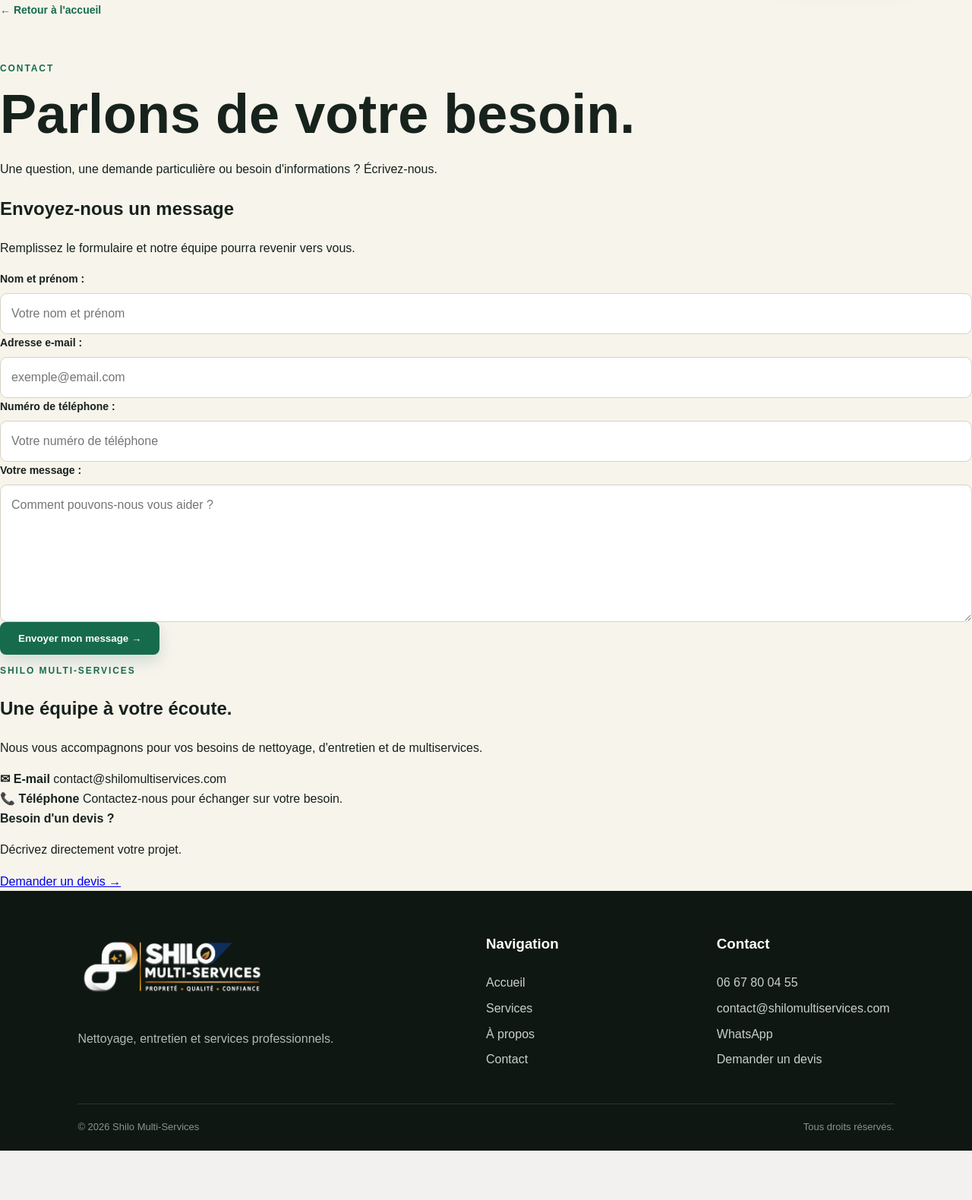
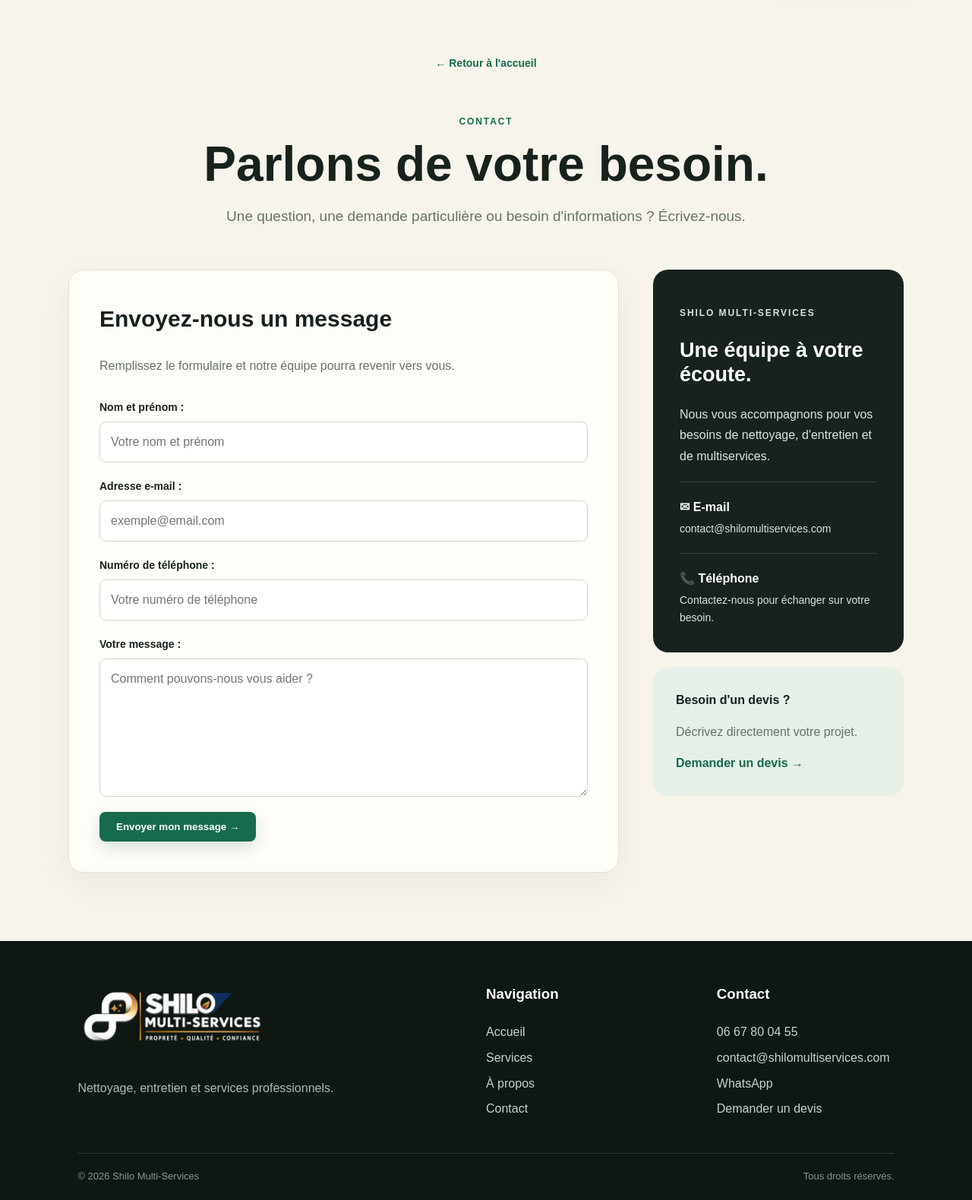
Before and after one commit to Jere623/shilomultiservices, a Django app: page /contact/ in a window 1280 px wide. Shown: the part 90-1670 px from the top of the page at 76% size. Before the commit the page ends 1605 px from the top, so only its background shows below. Run offline with Django 5.2, Linux system fonts and the light colour scheme.

Commit message:
site.css

```diff
--- a/static/css/site.css
+++ b/static/css/site.css
@@ -1583,3 +1583,138 @@ h1 em {
         text-align: center;
     }
 }
+
+/* =========================================
+   CONTACT
+   ========================================= */
+
+.contact-page {
+    max-width: 1180px;
+    margin: auto;
+    padding: 70px 40px 90px;
+}
+
+.contact-header {
+    max-width: 800px;
+    margin: 0 auto 55px;
+    text-align: center;
+}
+
+.contact-header h1 {
+    font-size: clamp(42px, 6vw, 64px);
+    line-height: 1.05;
+    margin: 10px 0 20px;
+}
+
+.contact-header > p:last-child {
+    color: #66736b;
+    font-size: 19px;
+}
+
+.contact-layout {
+    display: grid;
+    grid-template-columns: minmax(0, 1fr) 330px;
+    gap: 45px;
+    align-items: start;
+}
+
+.contact-form-card {
+    background: #fffdf8;
+    border: 1px solid #e8e1d2;
+    border-radius: 20px;
+    padding: 40px;
+    box-shadow: 0 15px 45px rgba(0,0,0,.05);
+}
+
+.contact-form-card h2 {
+    margin-top: 0;
+    font-size: 30px;
+}
+
+.form-description {
+    color: #66736b;
+    margin-bottom: 30px;
+}
+
+.contact-form-card form {
+    display: flex;
+    flex-direction: column;
+    gap: 20px;
+}
+
+.contact-form-card .btn {
+    align-self: flex-start;
+    border: 0;
+}
+
+.contact-info {
+    display: flex;
+    flex-direction: column;
+    gap: 20px;
+}
+
+.contact-info-card {
+    background: var(--dark);
+    color: white;
+    padding: 35px;
+    border-radius: 20px;
+}
+
+.contact-info-card h2 {
+    font-size: 27px;
+    line-height: 1.2;
+}
+
+.contact-info-card p {
+    color: #dbe3dd;
+    line-height: 1.7;
+}
+
+.contact-item {
+    display: flex;
+    flex-direction: column;
+    gap: 5px;
+    padding-top: 20px;
+    margin-top: 20px;
+    border-top: 1px solid rgba(255,255,255,.15);
+}
+
+.contact-item span {
+    color: #dbe3dd;
+    font-size: 14px;
+}
+
+.contact-quote {
+    background: #e6efe8;
+    padding: 30px;
+    border-radius: 20px;
+}
+
+.contact-quote p {
+    color: #66736b;
+}
+
+.contact-quote a {
+    color: var(--green);
+    font-weight: 800;
+    text-decoration: none;
+}
+
+@media (max-width: 850px) {
+
+    .contact-page {
+        padding: 45px 7% 70px;
+    }
+
+    .contact-layout {
+        grid-template-columns: 1fr;
+    }
+
+    .contact-form-card {
+        padding: 28px;
+    }
+
+    .contact-form-card .btn {
+        width: 100%;
+    }
+}
```
